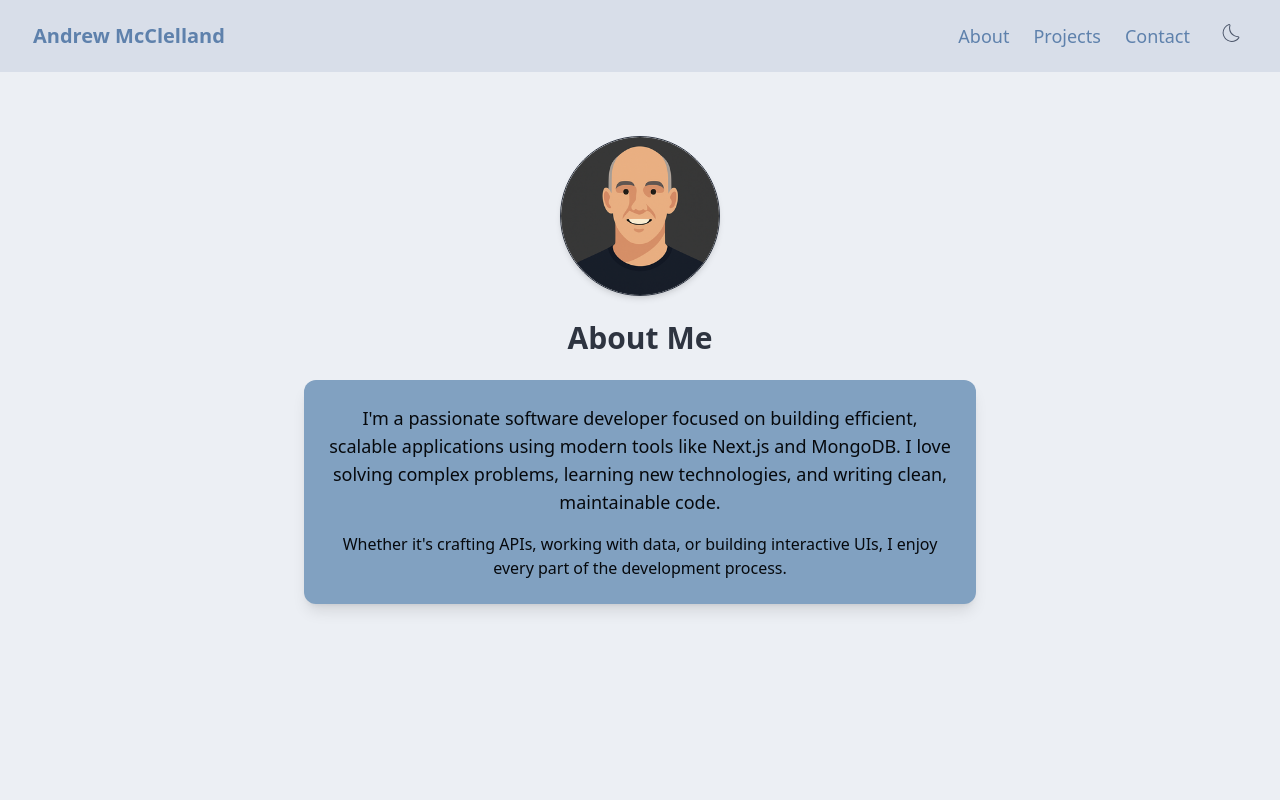
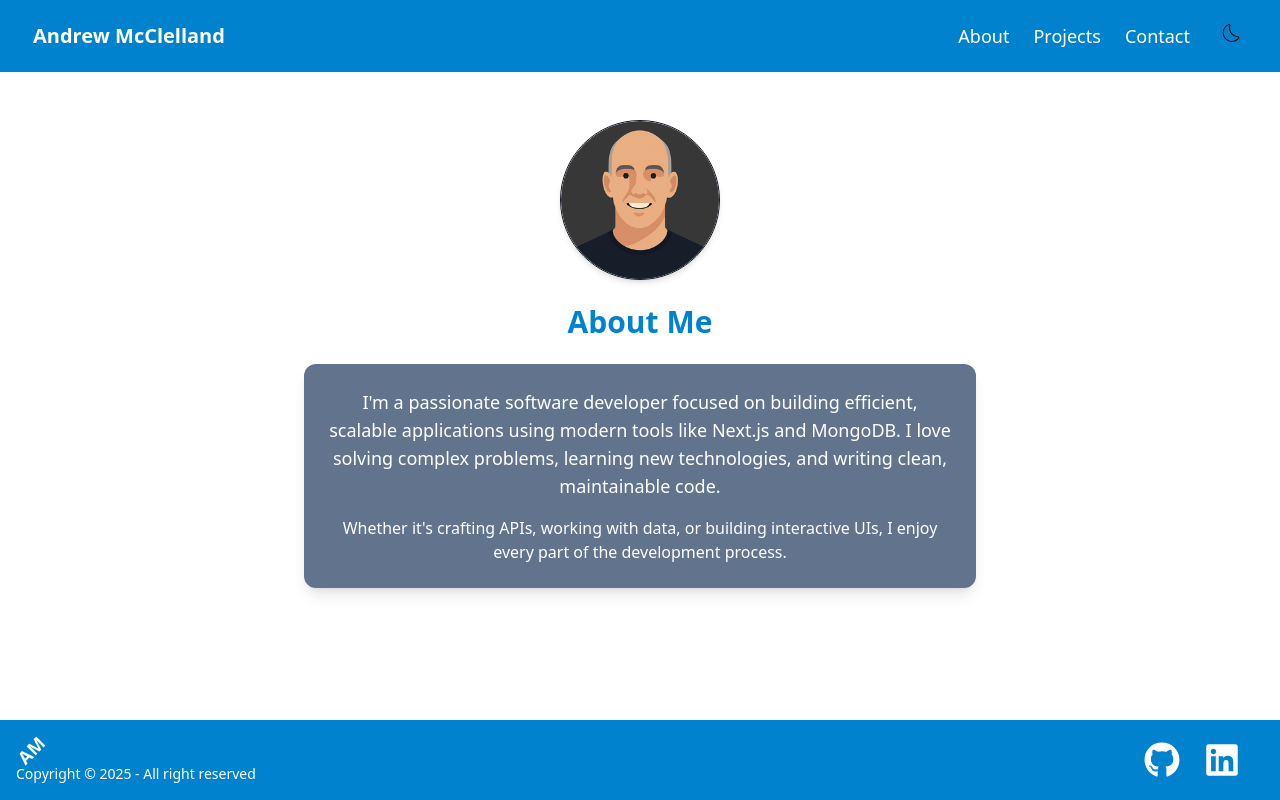
Before and after one commit to aejmcclelland/portfolio, a Next.js app: page /about in a window 1280 px wide. Shown: the top 800 px of the page. Built offline with nearby package versions, Linux system fonts and the light colour scheme; no server answers.

Commit message:
made changes to the daisyUi themes

```diff
--- a/src/app/(site)/about/page.tsx
+++ b/src/app/(site)/about/page.tsx
@@ -3,9 +3,7 @@ import Image from 'next/image';
 
 export default function About() {
 	return (
-		<section
-			id='about'
-			className='min-h-screen py-16 px-6 sm:px-20 bg-base-100'>
+		<section id='about' className='py-12 px-6 sm:px-20 bg-base-100'>
 			<div className='max-w-3xl mx-auto flex flex-col items-center text-center'>
 				{/* Avatar */}
 				<Image
@@ -17,7 +15,7 @@ export default function About() {
 				/>
 
 				{/* Heading */}
-				<h2 className='text-3xl font-bold mb-6'>About Me</h2>
+				<h2 className='text-3xl text-primary font-bold mb-6'>About Me</h2>
 
 				{/* Contained Text Card */}
 				<div className='bg-secondary text-secondary-content rounded-xl shadow-lg p-6 w-full max-w-2xl'>
--- a/src/app/(site)/layout.tsx
+++ b/src/app/(site)/layout.tsx
@@ -22,7 +22,10 @@ export default function RootLayout({
 	children: React.ReactNode;
 }) {
 	return (
-		<html lang='en' className={`${grotesk.variable}`} suppressHydrationWarning>
+		<html
+			lang='en'
+			className={`${grotesk.variable}`}
+			suppressHydrationWarning>
 			<head>
 				<meta
 					name='format-detection'
--- a/src/app/(site)/page.tsx
+++ b/src/app/(site)/page.tsx
@@ -9,7 +9,7 @@ export const metadata: Metadata = {
 
 export default function Home() {
 	return (
-		<div className='min-h-screen p-8 sm:p-20 bg-base-200 text-base-content'>
+		<div className=' p-8 sm:p-20 bg-base-200 text-base-content'>
 			<Hero />
 			{/* Hero, About, Projects, Contact sections will go here */}
 		</div>
--- a/src/app/(site)/projects/[slug]/page.tsx
+++ b/src/app/(site)/projects/[slug]/page.tsx
@@ -83,7 +83,7 @@ export default async function ProjectDetail({
 			<div className='mb-6 rounded-lg bg-primary/10 p-4 text-base-content'>
 				{project.description}
 			</div>
-			<h2 className='inline-block text-2xl font-semibold mb-4 p-3 text-secondary-content'>
+			<h2 className='inline-block text-2xl font-semibold mb-4 p-3 text-primary'>
 				Key Features
 			</h2>
 			<ul className='list-disc pl-6 space-y-1 rounded-lg bg-primary/10 p-4 text-base-content'>
--- a/src/components/Footer.tsx
+++ b/src/components/Footer.tsx
@@ -4,7 +4,7 @@ import { FaGithub, FaLinkedin } from 'react-icons/fa';
 
 export default function Footer() {
 	return (
-		<footer className='footer sm:footer-horizontal bg-neutral text-neutral-content items-center p-4 mt-auto'>
+		<footer className='footer sm:footer-horizontal bg-primary text-neutral-content items-center p-4 mt-auto'>
 			<div className='w-full flex justify-between items-center flex-wrap sm:flex-nowrap'>
 				<aside className='grid-flow-col items-center'>
 					<span className='text-lg font-bold tracking-wide -rotate-45 inline-block'>
@@ -20,7 +20,7 @@ export default function Footer() {
 								target='_blank'
 								rel='noopener noreferrer'
 								aria-label='GitHub'>
-								<FaGithub className='w-9 h-9 text-neutral-content hover:text-primary' />
+								<FaGithub className='w-9 h-9 text-neutral-content hover:text-warning' />
 							</a>
 						</>
 					</WobbleIcon>
@@ -32,7 +32,7 @@ export default function Footer() {
 								target='_blank'
 								rel='noopener noreferrer'
 								aria-label='LinkedIn'>
-								<FaLinkedin className='w-9 h-9 text-neutral-content hover:text-primary' />
+								<FaLinkedin className='w-9 h-9 text-neutral-content hover:text-warning' />
 							</a>
 						</>
 					</WobbleIcon>
--- a/src/components/Hero.tsx
+++ b/src/components/Hero.tsx
@@ -17,7 +17,7 @@ export default function Hero() {
 			</p>
 
 			<div className='mt-6'>
-				<Link href='/projects' className='btn btn-primary'>
+				<Link href='/projects' className='btn btn-primary hover:text-warning'>
 					View Projects
 				</Link>
 			</div>
--- a/src/components/LightdarkToggle.tsx
+++ b/src/components/LightdarkToggle.tsx
@@ -4,45 +4,44 @@ import { useEffect, useState } from 'react';
 import { CiLight, CiDark } from 'react-icons/ci';
 
 export default function LightDarkToggle() {
-	const [theme, setTheme] = useState<'nord' | 'dim'>('nord');
-	const [mounted, setMounted] = useState(false);
+	const [theme, setTheme] = useState<'corporate' | 'dim' | null>(null);
 
 	useEffect(() => {
-		setMounted(true); // Prevent hydration mismatch
+		const stored = localStorage.getItem('theme') as 'corporate' | 'dim' | null;
 
-		const stored = localStorage.getItem('theme') as 'nord' | 'dim' | null;
-		if (stored) {
+		if (stored === 'corporate' || stored === 'dim') {
 			setTheme(stored);
 			document.documentElement.setAttribute('data-theme', stored);
 		} else {
 			const prefersDark = window.matchMedia(
 				'(prefers-color-scheme: dark)'
 			).matches;
-			const initial = prefersDark ? 'dim' : 'nord';
-			setTheme(initial);
-			document.documentElement.setAttribute('data-theme', initial);
-			localStorage.setItem('theme', initial);
+			const initialTheme = prefersDark ? 'dim' : 'corporate';
+			setTheme(initialTheme);
+			document.documentElement.setAttribute('data-theme', initialTheme);
+			localStorage.setItem('theme', initialTheme);
 		}
 	}, []);
 
 	const toggleTheme = () => {
-		const newTheme = theme === 'nord' ? 'dim' : 'nord';
+		if (!theme) return;
+		const newTheme = theme === 'corporate' ? 'dim' : 'corporate';
 		setTheme(newTheme);
 		document.documentElement.setAttribute('data-theme', newTheme);
 		localStorage.setItem('theme', newTheme);
 	};
 
-	if (!mounted) return null; // Avoid mismatched render
+	if (!theme) return null;
 
 	return (
 		<button
 			onClick={toggleTheme}
-			className='btn btn-sm btn-ghost text-2xl flex items-center justify-center p-4'
+			className='group btn btn-sm btn-ghost btn-primary text-2xl flex items-center justify-center p-4'
 			aria-label='Toggle Light/Dark Mode'>
-			{theme === 'nord' ? (
-				<CiDark className='w-6 h-6 text-neutral' />
+			{theme === 'corporate' ? (
+				<CiDark className='w-6 h-6 text-neutral group-hover:text-warning' />
 			) : (
-				<CiLight className='w-6 h-6 text-warning' />
+				<CiLight className='w-6 h-6 text-neutral group-hover:text-secondary' />
 			)}
 		</button>
 	);
--- a/src/components/Navbar.tsx
+++ b/src/components/Navbar.tsx
@@ -13,13 +13,13 @@ export default function Navbar() {
 	}, []);
 
 	return (
-		<nav className='site-navbar bg-base-300 sticky top-0 z-50 w-full'>
+		<nav className='site-navbar bg-primary sticky top-0 z-50 w-full'>
 			<div className='navbar max-w-7xl mx-auto px-4'>
 				{/* Site Name */}
 				<div className='flex-1'>
 					<Link
 						href='/'
-						className='btn btn-ghost text-primary text-xl font-grotesk'>
+						className='btn btn-ghost btn-primary text-primary-content text-xl hover:text-warning font-grotesk'>
 						Andrew McClelland
 					</Link>
 				</div>
@@ -31,7 +31,7 @@ export default function Navbar() {
 							<Link
 								href='/about'
 								onClick={() => setIsOpen(false)}
-								className='text-lg text-primary hover:text-primary transition-colors duration-200'>
+								className='text-lg text-primary-content hover:text-warning transition-colors duration-200'>
 								About
 							</Link>
 						</li>
@@ -39,7 +39,7 @@ export default function Navbar() {
 							<Link
 								href='/projects'
 								onClick={() => setIsOpen(false)}
-								className='text-lg text-primary hover:text-primary transition-colors duration-200'>
+								className='text-lg text-primary-content hover:text-warning transition-colors duration-200'>
 								Projects
 							</Link>
 						</li>
@@ -47,7 +47,7 @@ export default function Navbar() {
 							<Link
 								href='/contact'
 								onClick={() => setIsOpen(false)}
-								className='text-lg text-primary hover:text-primary transition-colors duration-200'>
+								className='text-lg text-primary-content hover:text-warning transition-colors duration-200'>
 								Contact
 							</Link>
 						</li>
--- a/src/styles/globals.css
+++ b/src/styles/globals.css
@@ -1,7 +1,8 @@
 @import "tailwindcss";
-@plugin "daisyui"{
-  themes: nord --default, dim --prefersdark, nord, dim;
+@plugin "daisyui" {
+  themes: corporate --default, dim --prefersdark, corporate;
 }
+
 
 /* toast animation */
 @keyframes slideOut {
--- a/tailwind.config.js
+++ b/tailwind.config.js
@@ -1,4 +1,4 @@
-/** @type {import('tailwindcss').Config} */
+/ ** @type {import('tailwindcss').Config} */
 module.exports = {
 	content: [
 		'./src/app/**/*.{js,ts,jsx,tsx}',
@@ -33,5 +33,46 @@ module.exports = {
 			},
 		},
 	},
-	plugins: require('@tailwindcss/aspect-ratio'),
+	plugins: [require('@tailwindcss/aspect-ratio'), require('daisyui')],
+	daisyui: {
+		themes: [
+			{
+				portfolioLofi: {
+					default: false,
+					prefersdark: false,
+					'color-scheme': 'light',
+					'--color-base-100': 'oklch(100% 0 0)',
+					'--color-base-200': 'oklch(90% 0.058 230.902)',
+					'--color-base-300': 'oklch(86% 0.022 252.894)',
+					'--color-base-content': 'oklch(0% 0 0)',
+					'--color-primary': 'oklch(90% 0.058 230.902)',
+					'--color-primary-content': 'oklch(27% 0.041 260.031)',
+					'--color-secondary': 'oklch(55% 0.027 264.364)',
+					'--color-secondary-content': 'oklch(100% 0 0)',
+					'--color-accent': 'oklch(85% 0.199 91.936)',
+					'--color-accent-content': 'oklch(37% 0.044 257.287)',
+					'--color-neutral': 'oklch(70% 0.191 22.216)',
+					'--color-neutral-content': 'oklch(100% 0 0)',
+					'--color-info': 'oklch(88% 0.059 254.128)',
+					'--color-info-content': 'oklch(55% 0.046 257.417)',
+					'--color-success': 'oklch(70% 0.04 256.788)',
+					'--color-success-content': 'oklch(37% 0.034 259.733)',
+					'--color-warning': 'oklch(90% 0.182 98.111)',
+					'--color-warning-content': 'oklch(55% 0.046 257.417)',
+					'--color-error': 'oklch(70% 0.191 22.216)',
+					'--color-error-content': 'oklch(15.732% 0.03 28.47)',
+					'--radius-selector': '2rem',
+					'--radius-field': '0.25rem',
+					'--radius-box': '0.5rem',
+					'--size-selector': '0.25rem',
+					'--size-field': '0.25rem',
+					'--border': '1px',
+					'--depth': '0',
+					'--noise': '0',
+				},
+			},
+			"dim"
+		],
+		darkTheme: "dim",
+	},
 };
```
